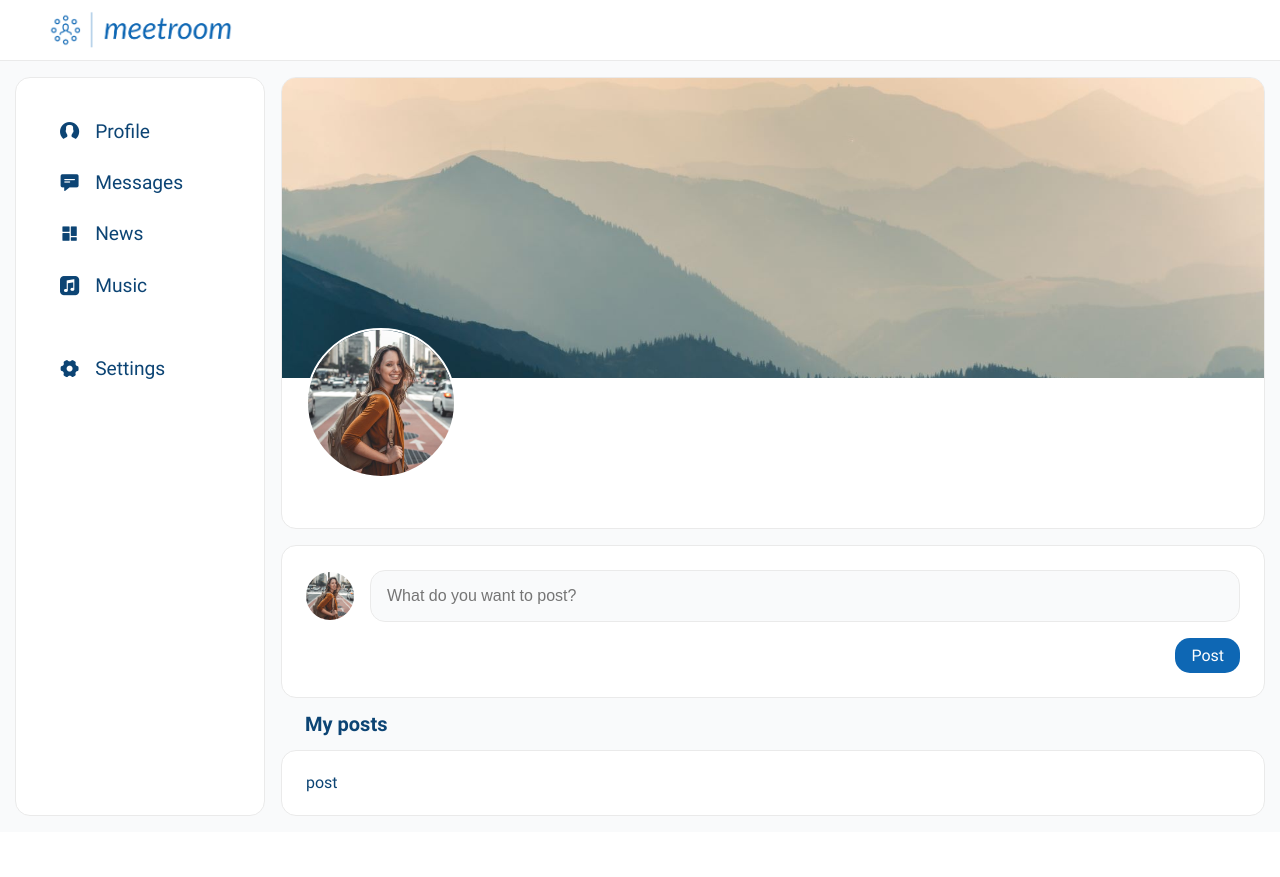
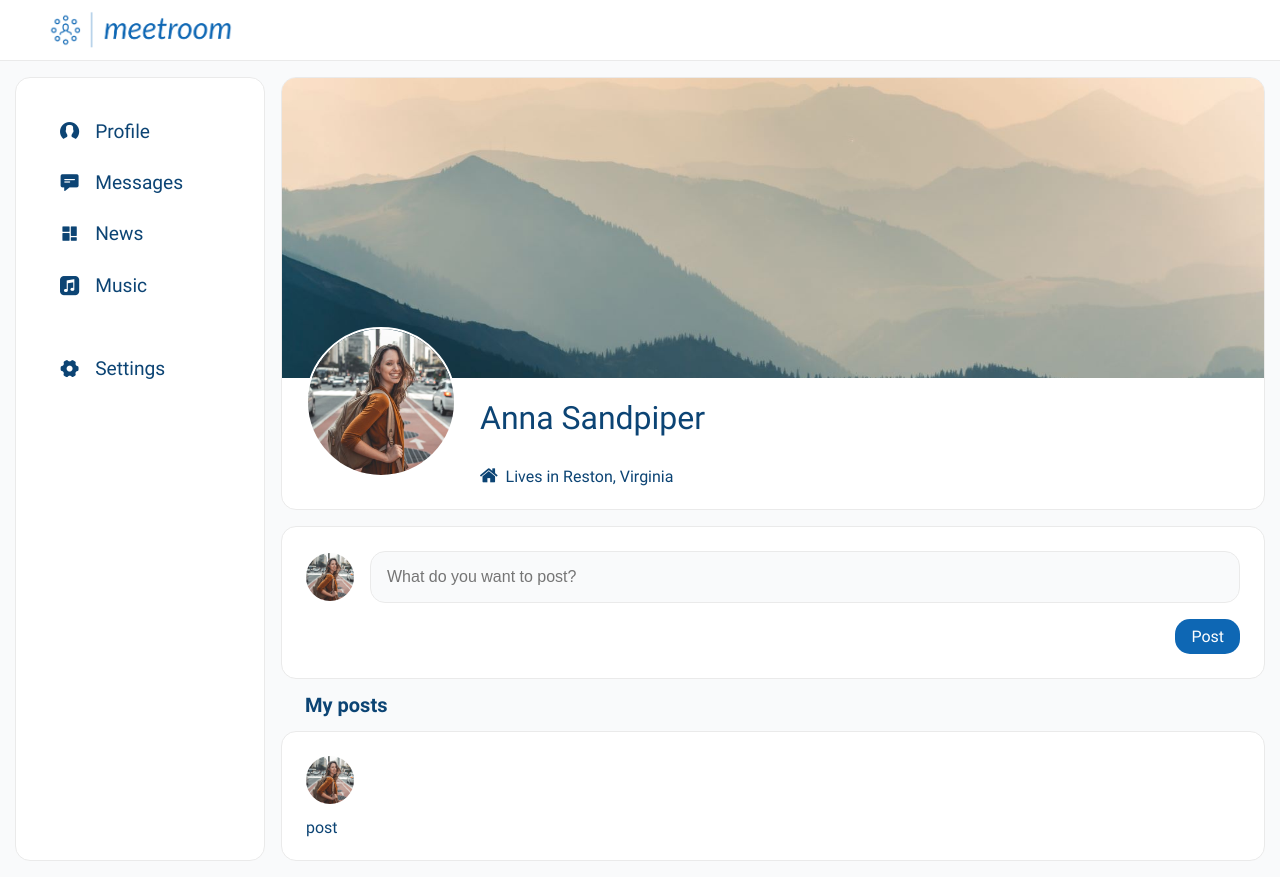
Before and after one commit to anna-kulyk/social-network, a React (Create React App) app: page / in a window 1280 px wide. Before the commit the page ends 832 px from the top, so only its background shows below. Built offline with nearby package versions, Linux system fonts and the light colour scheme.

Commit message:
added markup and styles

```diff
--- a/src/components/Header/Header.jsx
+++ b/src/components/Header/Header.jsx
@@ -5,7 +5,7 @@ import logo from '../../assets/images/meetroom.png';
 const Header = () => {
     return (
         <header className="header">
-            <div className="header__container container">
+            <div className="header__container _container">
                 <div className="header__body">
                     <a href={"/"}>
                         <img className="header__logo" src={logo} alt='logo'/>
--- a/src/components/Main/Main.jsx
+++ b/src/components/Main/Main.jsx
@@ -4,7 +4,7 @@ import './Main.scss';
 const Main = (props) => {
     return (
         <main className='main'>
-            <div className="main__container container">
+            <div className="main__container _container">
                 <div className="main__body">
                     {props.children}
                 </div>
--- a/src/components/Profile/Profile.jsx
+++ b/src/components/Profile/Profile.jsx
@@ -9,8 +9,15 @@ const Profile = () => {
             <div className="profile__header _section">
                 <img className="profile__cover" src={cover} alt='cover'/>
                 <div className="profile__user">
-                    <img className="profile__avatar" src={avatar} alt='avatar'/>
-                    <div className="profile__info"></div>
+                    <div className="profile__photo">
+                        <img className="profile__avatar" src={avatar} alt='avatar'/>
+                    </div>
+                    <div className="profile__info">
+                        <div className="profile__name">Anna Sandpiper</div>
+                        <div className="profile__location _icon-home">Lives in
+                            <span className="profile__city"> Reston, Virginia</span>
+                        </div>
+                    </div>
                 </div>
             </div>
             <div className="profile__posts posts">
@@ -19,7 +26,7 @@ const Profile = () => {
                         <div className="new-post__row">
                             <div className="new-post__img">
                                 <a href={'/'}>
-                                    <img className="new-post__avatar" src={avatar} alt='avatar'/>
+                                    <img className="new-post__avatar _avatar_small" src={avatar} alt='avatar'/>
                                 </a>
                             </div>
                             <input type="text"
@@ -32,7 +39,18 @@ const Profile = () => {
                 <div className="posts__all">
                     <div className="posts__title">My posts</div>
                     <div className="posts__list">
-                        <div className="posts__item post _section">post</div>
+                        <div className="posts__item post _section">
+                            <div className="post__header">
+                                <div className="post__img">
+                                    <img className="post__avatar _avatar_small" src={avatar} alt='avatar'/>
+                                </div>
+                                <div className="post__user">
+                                    <div className="post__username"></div>
+                                    <div className="post__date"></div>
+                                </div>
+                            </div>
+                            <div className="post__content">post</div>
+                        </div>
                     </div>
                 </div>
             </div>
--- a/src/components/Profile/Profile.scss
+++ b/src/components/Profile/Profile.scss
@@ -15,18 +15,43 @@
     &__user {
         display: flex;
         flex-direction: row;
+        padding: 1.5rem;
+        gap: 1.5rem;
+    }
+
+    &__photo {
         position: relative;
-        padding: 1.5rem;
-        min-height: 150px;
+        width: 150px;
     }
 
     &__avatar {
         position: absolute;
-        top: -50px;
-        left: 1.5rem;
-        width: 150px;
+        top: -75px;
+        width: 100%;
         border-radius: 50%;
         border: 2px solid #ffffff;
+    }
+
+    &__info {
+        display: flex;
+        flex-direction: column;
+        gap: 2rem;
+    }
+
+    &__name {
+        font-size: 2rem;
+    }
+
+    &__location {
+        font-size: 1rem;
+        position: relative;
+
+        &::before {
+            font-size: 1.1rem;
+            margin-right: 0.5rem;
+            position: relative;
+            top: 1px;
+        }
     }
 }
 
@@ -68,10 +93,7 @@
         align-items: center;
     }
 
-    &__avatar {
-        height: 3rem;
-        border-radius: 50%;
-    }
+    // &__avatar {}
 
     &__input {
         flex: 1 1 auto;
@@ -89,4 +111,23 @@
 
 .post {
     padding: 1.5rem;
+    display: flex;
+    flex-direction: column;
+    gap: 1rem;
+
+    &__header {
+        display: flex;
+        flex-direction: row;
+        gap: 1rem;
+    }
+
+    // &__avatar {}
+
+    // &__user{}
+
+    // &__username{}
+
+    // &__date{}
+
+    // &__content{}
 }
--- a/src/index.scss
+++ b/src/index.scss
@@ -26,7 +26,7 @@ h1,h2,h3,h4,h5,h6{font-size:inherit;font-weight:inherit;}
   font-weight: 700;
 }
 
-.container {
+._container {
   max-width: 1440px;
   padding: 0px 15px;
   margin: 0 auto;
@@ -52,7 +52,12 @@ h1,h2,h3,h4,h5,h6{font-size:inherit;font-weight:inherit;}
     &:hover {
       background-color: #0c4474;
     }
+  }
 }
+
+._avatar_small {
+  height: 3rem;
+  border-radius: 50%;
 }
 
 @font-face {
@@ -78,6 +83,9 @@ h1,h2,h3,h4,h5,h6{font-size:inherit;font-weight:inherit;}
   -moz-osx-font-smoothing: grayscale;
 }
 
+._icon-home:before {
+  content: "\e905";
+}
 ._icon-user:before {
   content: "\e900";
 }
```
Also changed, not shown: src/assets/fonts/icons.ttf, src/assets/fonts/icons.woff.
